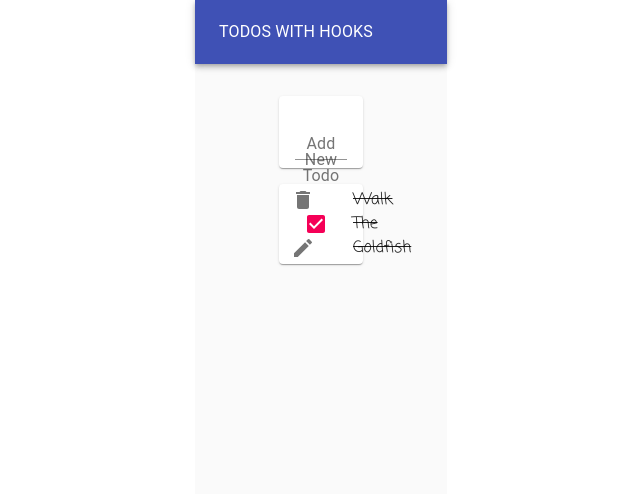
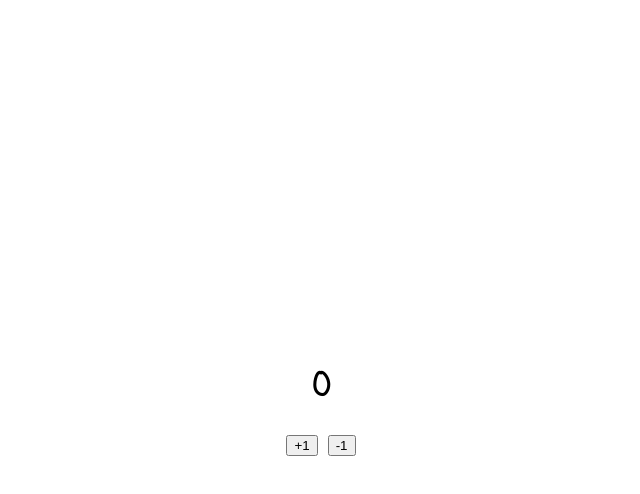
Before and after one commit to rafiurrafi/react-bootcamp, a React (Create React App) app: page / in a window 1280 px wide. Shown: the top 494 px of the page, without its empty margins (319-959 px from the left). Built offline with nearby package versions, Linux system fonts and the light colour scheme.

Commit message:
added simple dispatch

```diff
--- a/src/app.jsx
+++ b/src/app.jsx
@@ -1,10 +1,31 @@
-import React from "react";
+import React, { useReducer, useState } from "react";
 import "./app.css";
-import Appbar from "./todo/App";
+function reducer(state, action) {
+  if (action.type == "INCREMENT") return { count: state.count + 1 };
+  if (action.type === "DECREMENT") return { count: state.count - 1 };
+}
 const App = (props) => {
+  const [state, dispatch] = useReducer(reducer, { count: 0 });
+  // const [count, setCount] = useState(0);
+  // const handleIncrement = () => {
+  //   setCount(count + 1);
+  // };
+  // const handleDecrement = () => {
+  //   if (count <= 0) return;
+  //   setCount(count - 1);
+  // };
   return (
     <div className="App">
-      <Appbar />
+      <h1>{state.count}</h1>
+      <div>
+        <button
+          style={{ marginRight: "10px" }}
+          onClick={() => dispatch({ type: "INCREMENT" })}
+        >
+          +1
+        </button>
+        <button onClick={() => dispatch("DECREMENT")}>-1</button>
+      </div>
     </div>
   );
 };
```
